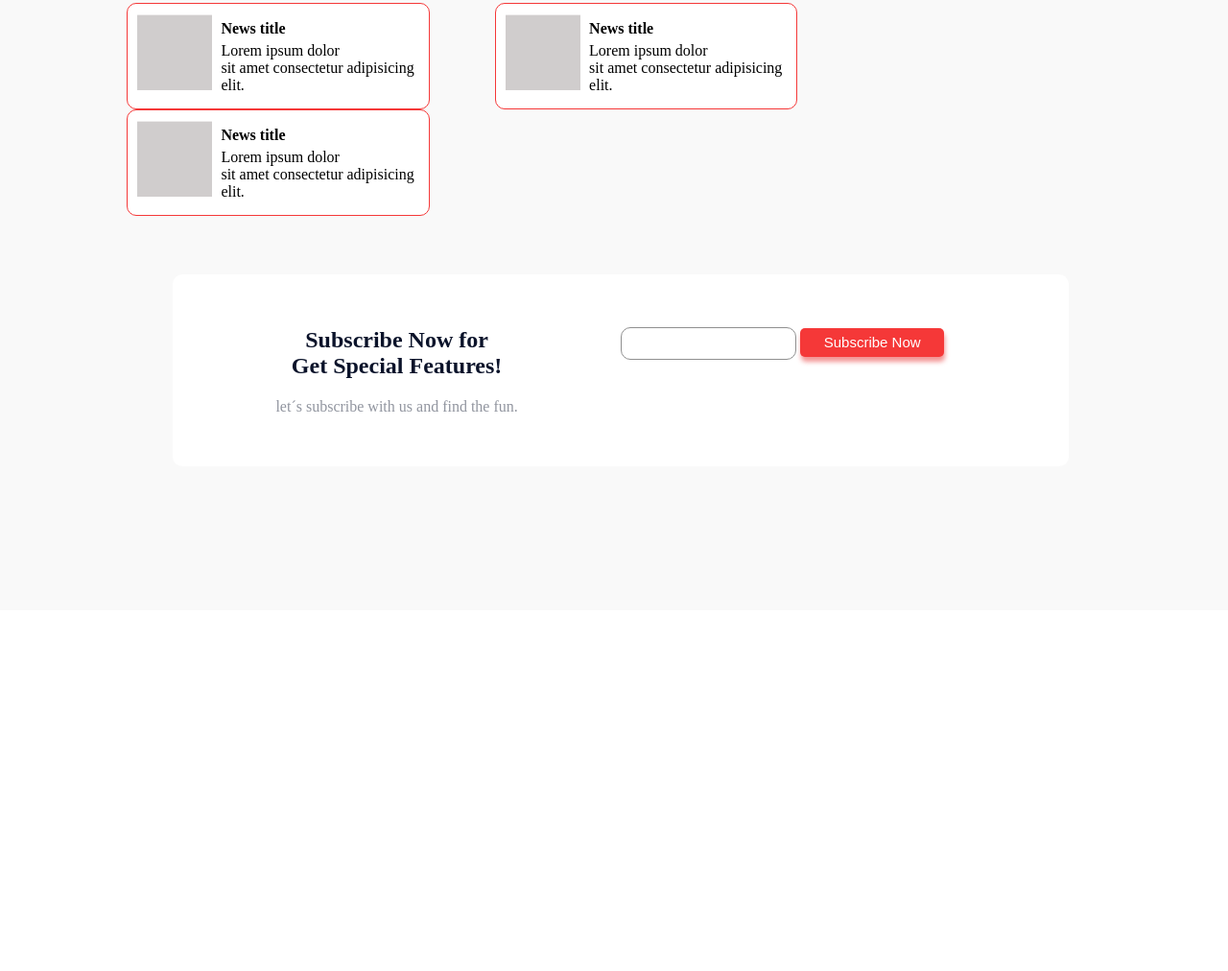
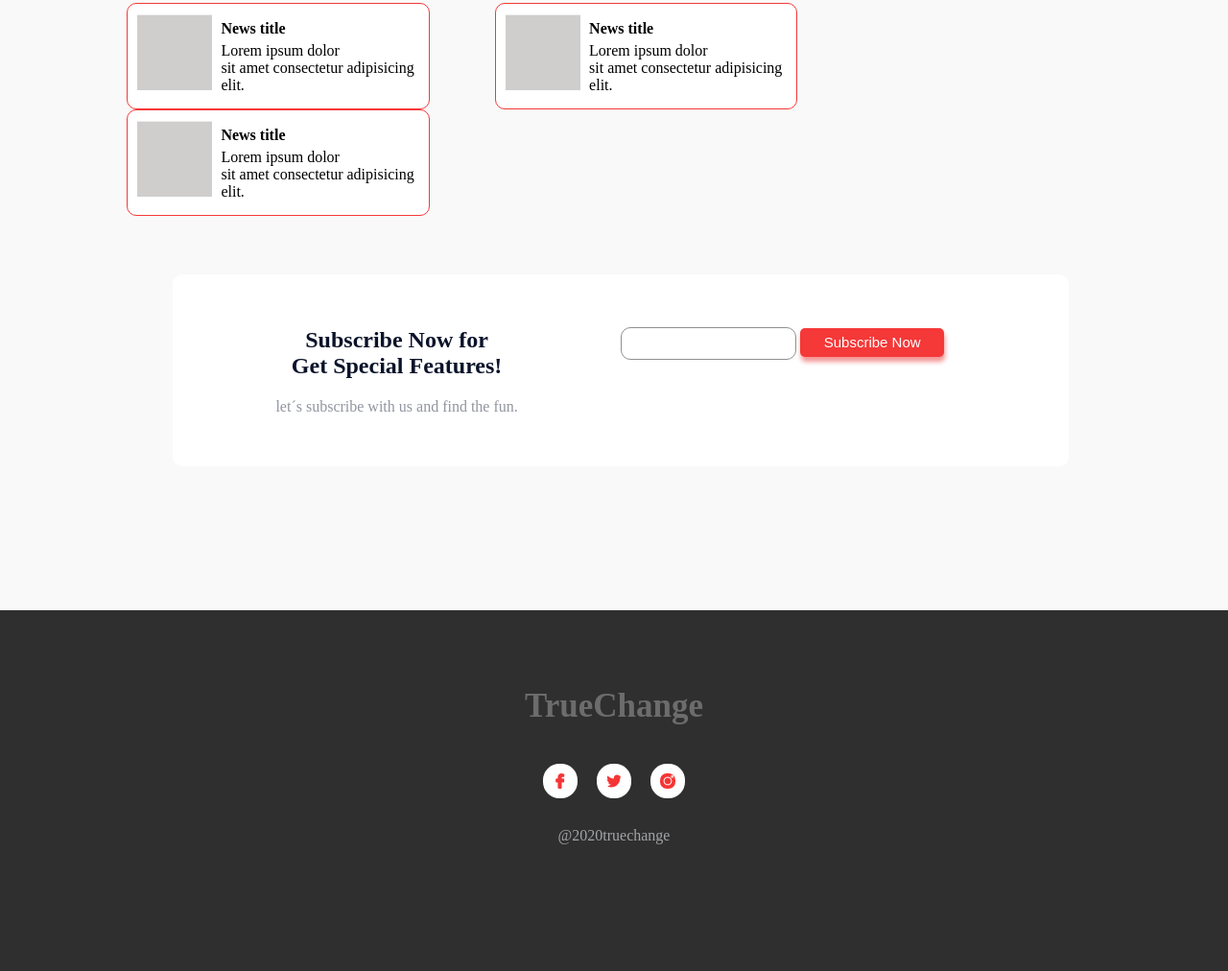
Before and after one commit to PedroTrudes/TrueChange, a plain HTML site: page index.html in a window 1280 px wide. Shown: the part 1387-2399 px from the top of the page at 96% size. Before the commit the page ends 2023 px from the top, so only its background shows below. Drawn offline with Linux system fonts and the light colour scheme.

Commit message:
Footer
Criação e estilização do footer com alguns ajustes em HOVERS

```diff
--- a/css/_banner.scss
+++ b/css/_banner.scss
@@ -32,6 +32,7 @@
             background-color: #f53838;
             box-shadow: 1px 5px 5px #f39393;
             cursor: pointer;
+            transition: 1.2s;
 
             #btn-txt {
                 font-size: 15px;
@@ -41,7 +42,7 @@
             }
             &:hover{
                 background-color: #0b132a;
-                transition: 1s;
+                transition: 2.5s;
                 height: 35px;
                 width: 200px;
             }
--- /dev/null
+++ b/css/_footer.scss
@@ -0,0 +1,36 @@
+.rod {
+    background-color: #2F2F2F;
+    height: 376px;
+    align-items: center;
+    text-align: center;
+
+
+    h2{
+        color: #6C6C6D;
+        padding-top: 80px;
+        padding-bottom: 40px;
+        font-size: 35px;
+        margin: 0px;
+    }
+
+    img {
+        background-color: #FFFFFF;
+        border-radius: 17px;
+        padding: 10px;
+        margin-left: 8px;
+        margin-right: 8px;
+        transition: 1.5s;
+
+        &:hover{
+            border-radius: 0px;
+            background-color: #2F2F2F;
+            transition: 2s;
+
+        }
+    }
+
+    p{
+        color: #a3a4a7;
+        padding-top: 10px;
+    }
+}
--- a/css/_sub.scss
+++ b/css/_sub.scss
@@ -49,6 +49,7 @@
         background-color: #f53838;
         box-shadow: 1px 5px 5px #f39393;
         cursor: pointer;
+        transition: 1.2s;
 
         p {
           font-size: 15px;
--- a/css/main.scss
+++ b/css/main.scss
@@ -6,3 +6,4 @@
 @import 'explore';
 @import 'blog';
 @import 'sub';
+@import 'footer';
--- a/index.html
+++ b/index.html
@@ -157,5 +157,18 @@
 
       </div>
     </section>
+
+    <footer>
+      <div class="rod">
+        <h2>TrueChange</h2>
+        <div class="midia">
+          <img src="src/facebook (1).png">
+          <img src="src/twitter.png">
+          <img src="src/instagram.png">
+        </div>
+        <p id="">@2020truechange</p>
+      </div>
+    </footer>
+
   </body>
 </html>
```
Also changed, not shown: css/main.css, src/facebook (1).png (added), src/instagram.png (added), src/twitter.png (added), 1 other file.
